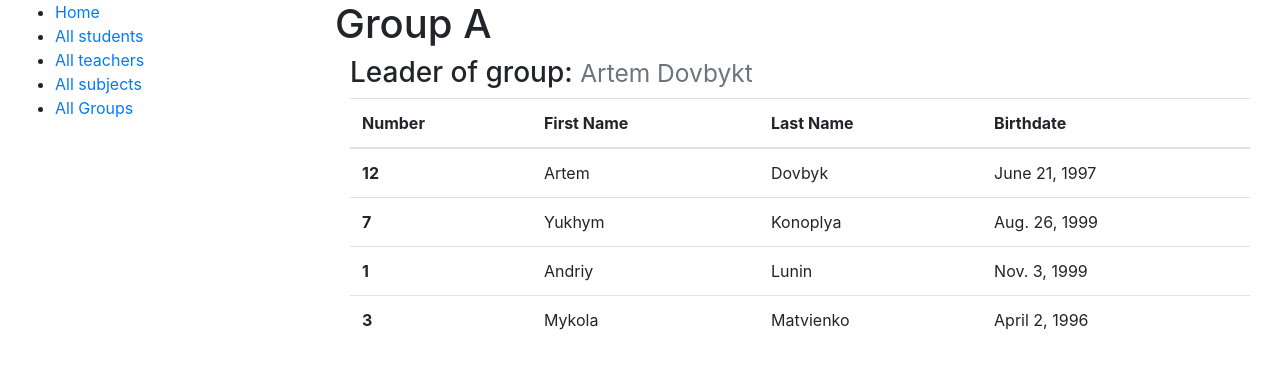
After one commit to struhanets/students_journal, a Django app: page /journal/groups/1/ in a window 1280 px wide. The commit adds this page. Shown: the top 369 px of the page. Run offline with Django 4.2, Linux system fonts and the light colour scheme; data comes from the database, SQL or seed files in the repository; both versions use the stored data as it was after the commit.

Commit message:
updated models.py where was changed new relations for student and group models. Added pagination

```diff
--- a/journal/models.py
+++ b/journal/models.py
@@ -15,7 +15,7 @@ class Student(models.Model):
         ordering = ("last_name",)
 
     def __str__(self) -> str:
-        return f"{self.first_name} {self.last_name} was born in {self.birth_date}"
+        return f"{self.first_name} {self.last_name}"
 
     def get_absolute_url(self):
         return reverse("journal:students-detail", args=[str(self.id)])
@@ -36,14 +36,18 @@ class Teacher(AbstractUser):
 
 class Group(models.Model):
     title = models.CharField(max_length=255, unique=True)
-    leader = models.ForeignKey(Student, on_delete=models.PROTECT)
+    leader = models.OneToOneField(Student, on_delete=models.PROTECT, related_name="leader")
+    students = models.ManyToManyField(Student, related_name="groups")
     notes = models.TextField(blank=True)
 
     class Meta:
         ordering = ("title",)
 
     def __str__(self) -> str:
-        return f"Group {self.title}, leader {self.leader}"
+        return f"Group {self.title}"
+
+    def get_absolute_url(self):
+        return reverse("journal:groups-detail", args=[str(self.id)])
 
 
 class Subject(models.Model):
--- a/journal/urls.py
+++ b/journal/urls.py
@@ -8,6 +8,8 @@ from journal.views import (
     SubjectListView,
     StudentDetailView,
     TeacherDetailView,
+    GroupDetailView,
+    SubjectDetailView,
 )
 
 
@@ -15,10 +17,15 @@ urlpatterns = [
     path("", views.index, name="index"),
     path("students/", StudentListView.as_view(), name="students-list"),
     path("students/<int:pk>/", StudentDetailView.as_view(), name="students-detail"),
+
     path("teachers/", TeacherListView.as_view(), name="teachers-list"),
     path("teachers/<int:pk>/", TeacherDetailView.as_view(), name="teachers-detail"),
+
     path("groups/", GroupListView.as_view(), name="groups-list"),
+    path("groups/<int:pk>/", GroupDetailView.as_view(), name="groups-detail"),
+
     path("subjects/", SubjectListView.as_view(), name="subjects-list"),
+    path("subjects/<int:pk>/", SubjectDetailView.as_view(), name="subjects-detail"),
 
 
 ]
--- a/journal/views.py
+++ b/journal/views.py
@@ -27,6 +27,7 @@ def index(request: HttpRequest) -> HttpResponse:
 class StudentListView(generic.ListView):
     model = Student
     template_name = "students/student_list.html"
+    paginate_by = 5
 
 
 class StudentDetailView(generic.DetailView):
@@ -37,19 +38,31 @@ class StudentDetailView(generic.DetailView):
 class TeacherListView(generic.ListView):
     model = Teacher
     template_name = "teachers/teacher_list.html"
+    paginate_by = 2
 
 
 class TeacherDetailView(generic.DetailView):
     model = Teacher
     template_name = "teachers/teacher_detail.html"
 
+
 class GroupListView(generic.ListView):
     model = Group
     template_name = "groups/group_list.html"
-    queryset = Group.objects.select_related("student")
+    queryset = Group.objects.select_related("leader")
+
+
+class GroupDetailView(generic.DetailView):
+    model = Group
+    template_name = "groups/group_detail.html"
 
 
 class SubjectListView(generic.ListView):
     model = Subject
     template_name = "subjects/subject_list.html"
     queryset = Subject.objects.prefetch_related("students")
+
+
+class SubjectDetailView(generic.DetailView):
+    model = Subject
+    template_name = "subjects/subject_detail.html"
--- a/templates/base.html
+++ b/templates/base.html
@@ -24,6 +24,10 @@
 
 
         {% endblock %}
+
+        {% block pagination %}
+          {% include "includes/pagination.html" %}
+        {% endblock %}
       </div>
     </div>
   </div>
--- /dev/null
+++ b/templates/groups/group_detail.html
@@ -0,0 +1,32 @@
+{% extends "base.html" %}
+
+{% block content %}
+  <h1>{{ group.title }}</h1>
+  <div class="container-fluid">
+    <h3>
+      Leader of group:
+      <small class="text-muted">{{ group.leader }}t</small>
+    </h3>
+    <table class="table">
+      <thead>
+        <tr>
+          <th scope="col">Number</th>
+          <th scope="col">First Name</th>
+          <th scope="col">Last Name</th>
+          <th scope="col">Birthdate</th>
+        </tr>
+      </thead>
+      <tbody>
+      {% for student in group.students.all %}
+        <tr>
+          <th scope="row">{{ student.id }}</th>
+          <td>{{ student.first_name }}</td>
+          <td>{{ student.last_name }}</td>
+          <td>{{ student.birth_date }}</td>
+        </tr>
+
+        {% endfor %}
+      </tbody>
+    </table>
+  </div>
+{% endblock %}
--- /dev/null
+++ b/templates/includes/pagination.html
@@ -0,0 +1,21 @@
+{% if is_paginated %}
+  <ul class="pagination">
+    {% if page_obj.has_previous %}
+      <li class="page-item">
+        <a class="page-link" href="?page={{ page_obj.previous_page_number }}">
+          Prev
+        </a>
+      </li>
+    {% endif %}
+    <li class="page-item active">
+      <span class="page-link">{{ page_obj.number }} of {{ paginator.num_pages }}</span>
+    </li>
+    {% if page_obj.has_next %}
+      <li class="page-item">
+        <a class="page-link" href="?page={{ page_obj.next_page_number }}">
+          Next
+        </a>
+      </li>
+    {% endif %}
+  </ul>
+{% endif %}
--- a/templates/includes/sidebar.html
+++ b/templates/includes/sidebar.html
@@ -11,4 +11,7 @@
   <li>
     <a href="{% url "journal:subjects-list" %}">All subjects</a>
   </li>
+    <li>
+    <a href="{% url "journal:groups-list" %}">All Groups</a>
+  </li>
 </ul>
```
Also changed, not shown: templates/groups/group_list.html (+11 -0 lines), db.sqlite3, journal/migrations/0002_group_students_alter_group_leader.py (added), templates/subjects/subject_detail.html (added).
